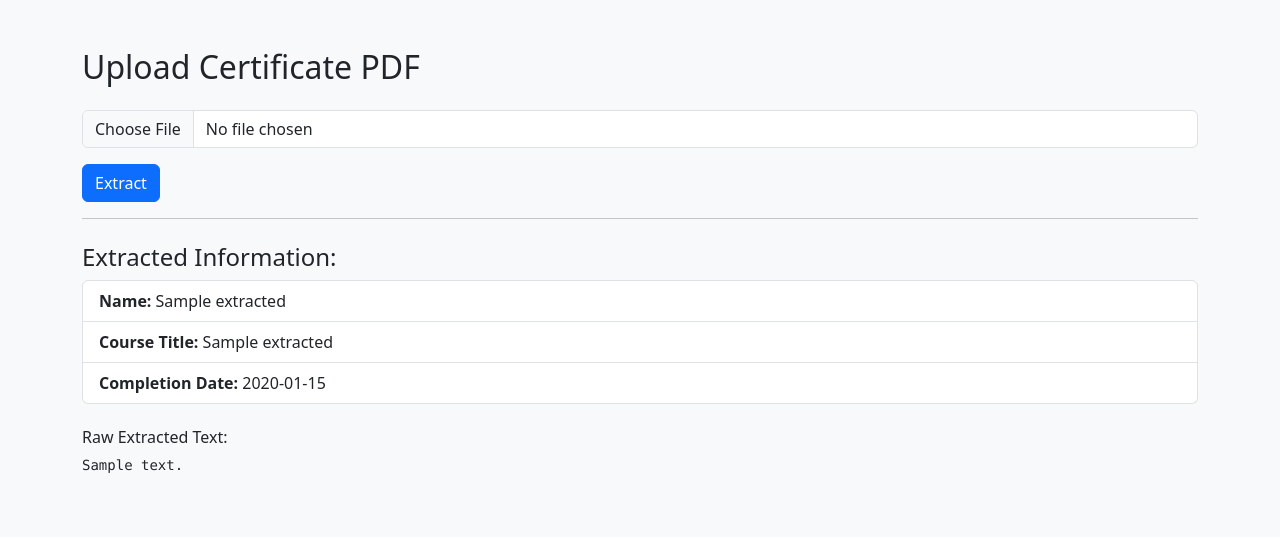
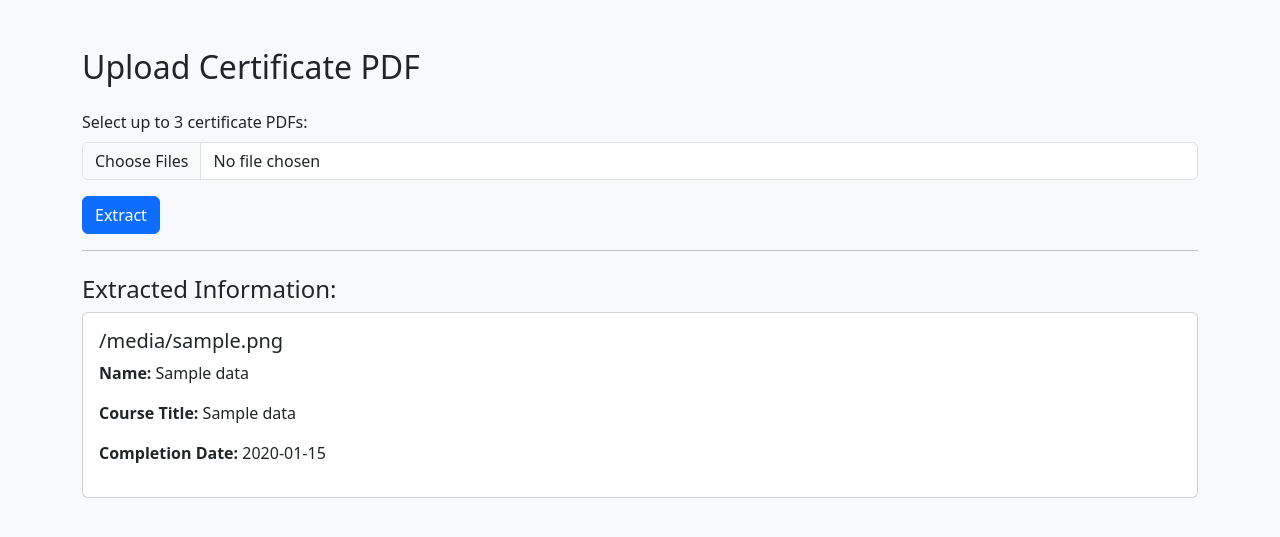
Before and after one commit to prabhu4302/pdf_extractor, a Flask app: template templates/index.html in a window 1280 px wide. Shown: the top 537 px of the page. Run offline with Flask 3, Linux system fonts and the light colour scheme; the template is opened without the code that fills it: most values are stand-ins (such as "Sample title", 1, 10 or a date in 2020).

Commit message:
Update index.html

```diff
--- a/templates/index.html
+++ b/templates/index.html
@@ -21,7 +21,8 @@
 
    <form method="post" enctype="multipart/form-data">
     <div class="mb-3">
-            <input class="form-control" type="file" name="pdf_file" accept=".pdf" required>
+        <label class="form-label">Select up to 3 certificate PDFs:</label>
+        <input class="form-control" type="file" name="pdf_files" accept=".pdf" multiple required>
     </div>
     <button class="btn btn-primary" type="submit">Extract</button>
 </form>
@@ -29,15 +30,14 @@
 {% if extracted %}
     <hr>
     <h4 class="mt-4">Extracted Information:</h4>
-        <ul class="list-group">
-            <li class="list-group-item"><strong>Name:</strong> {{ extracted['Name'] }}</li>
-            <li class="list-group-item"><strong>Course Title:</strong> {{ extracted['Course Title'] }}</li>
-            <li class="list-group-item"><strong>Completion Date:</strong> {{ extracted['Completion Date'] }}</li>
-        </ul>
-        <div class="mt-4">
-            <h6>Raw Extracted Text:</h6>
-            <pre>{{ extracted['Raw Text'] }}</pre>
+    {% for data in extracted %}
+        <div class="card p-3 mb-3">
+            <h5>{{ data.Filename }}</h5>
+            <p><strong>Name:</strong> {{ data.Name }}</p>
+            <p><strong>Course Title:</strong> {{ data["Course Title"] }}</p>
+            <p><strong>Completion Date:</strong> {{ data["Completion Date"] }}</p>
         </div>
+    {% endfor %}
 {% endif %}
 </div>
 </body>
```
Lines whose indentation alone changed are shown as unchanged.
